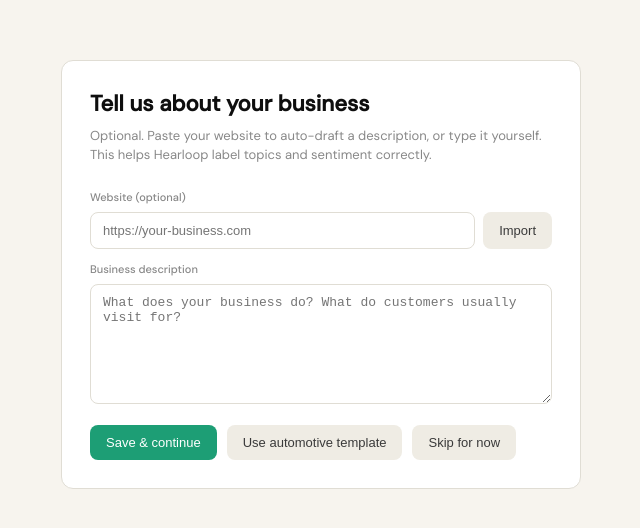
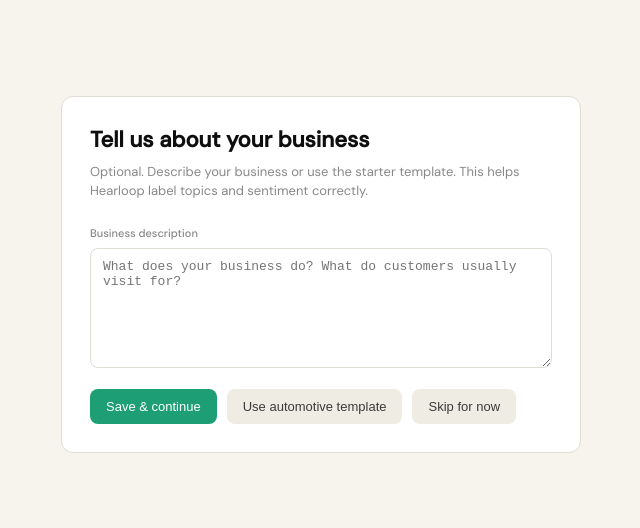
Before and after one commit to shubh209/Hearloop, a Next.js app in the folder apps/web/: page /onboarding in a window 1280 px wide. Shown: the part 126-654 px from the top of the page, without its empty margins (319-959 px from the left). Built offline with nearby package versions, Linux system fonts and the light colour scheme.

Commit message:
refactor(web): keep business context manual

```diff
--- a/apps/web/app/onboarding/page.tsx
+++ b/apps/web/app/onboarding/page.tsx
@@ -1,12 +1,8 @@
 "use client";
 
-import { useRef, useState } from "react";
+import { useState } from "react";
 import { useRouter } from "next/navigation";
-import {
-  BusinessContextImportBlock,
-  BusinessContextSource,
-  resolveBusinessContextSource,
-} from "../../components/BusinessContextImport";
+import { BusinessContextField } from "../../components/BusinessContextField";
 
 const AUTOMOTIVE_TEMPLATE =
   "Quick-service automotive shop. Common visits: oil change, tire rotation, brake service. " +
@@ -16,25 +12,15 @@ const AUTOMOTIVE_TEMPLATE =
 export default function OnboardingPage() {
   const router = useRouter();
   const [businessContext, setBusinessContext] = useState("");
-  const [websiteUrl, setWebsiteUrl] = useState("");
-  const [source, setSource] = useState<BusinessContextSource>("manual");
-  const importDraftRef = useRef<string | null>(null);
   const [loading, setLoading] = useState(false);
   const [error, setError] = useState("");
 
   const saveContext = async (
     context: string | null,
-    sourceOverride?: BusinessContextSource
+    source: "manual" | "template" = "manual"
   ) => {
     setLoading(true);
     setError("");
-    const resolvedSource = context
-      ? resolveBusinessContextSource(
-          context,
-          importDraftRef.current,
-          sourceOverride ?? source
-        )
-      : null;
 
     try {
       const res = await fetch("/api/partners/me/settings", {
@@ -42,8 +28,7 @@ export default function OnboardingPage() {
         headers: { "Content-Type": "application/json" },
         body: JSON.stringify({
           businessContext: context,
-          websiteUrl: websiteUrl.trim() || null,
-          businessContextSource: resolvedSource,
+          businessContextSource: context ? source : null,
         }),
       });
       if (!res.ok) {
@@ -60,8 +45,6 @@ export default function OnboardingPage() {
   };
 
   const useTemplate = () => {
-    importDraftRef.current = null;
-    setSource("template");
     setBusinessContext(AUTOMOTIVE_TEMPLATE);
     void saveContext(AUTOMOTIVE_TEMPLATE, "template");
   };
@@ -82,17 +65,13 @@ export default function OnboardingPage() {
       <div className="card">
         <h1>Tell us about your business</h1>
         <p>
-          Optional. Paste your website to auto-draft a description, or type it
-          yourself. This helps Hearloop label topics and sentiment correctly.
+          Optional. Describe your business or use the starter template. This
+          helps Hearloop label topics and sentiment correctly.
         </p>
 
-        <BusinessContextImportBlock
-          websiteUrl={websiteUrl}
-          onWebsiteUrlChange={setWebsiteUrl}
-          businessContext={businessContext}
-          onBusinessContextChange={setBusinessContext}
-          onSourceChange={setSource}
-          importDraftRef={importDraftRef}
+        <BusinessContextField
+          value={businessContext}
+          onChange={setBusinessContext}
         />
 
         <div className="actions">
--- /dev/null
+++ b/apps/web/components/BusinessContextField.tsx
@@ -0,0 +1,31 @@
+"use client";
+
+type Props = {
+  value: string;
+  onChange: (value: string) => void;
+};
+
+export function BusinessContextField({ value, onChange }: Props) {
+  return (
+    <>
+      <label style={{ fontSize: 11, fontWeight: 500, color: "var(--ink-3)" }}>
+        Business description
+      </label>
+      <textarea
+        style={{
+          width: "100%",
+          marginTop: 6,
+          minHeight: 120,
+          padding: "10px 12px",
+          borderRadius: 8,
+          border: "0.5px solid var(--paper-3)",
+          fontSize: 13,
+          resize: "vertical",
+        }}
+        placeholder="What does your business do? What do customers usually visit for?"
+        value={value}
+        onChange={(event) => onChange(event.target.value)}
+      />
+    </>
+  );
+}
--- a/apps/web/components/BusinessContextImport.tsx
+++ /dev/null
@@ -1,249 +0,0 @@
-"use client";
-
-import { useEffect, useRef, useState } from "react";
-
-export type BusinessContextSource =
-  | "manual"
-  | "template"
-  | "import"
-  | "import_edited";
-
-type ImportStatus = "idle" | "importing" | "success" | "error";
-
-const POLL_MS = 2000;
-const MAX_POLLS = 45;
-
-type Props = {
-  websiteUrl: string;
-  onWebsiteUrlChange: (url: string) => void;
-  businessContext: string;
-  onBusinessContextChange: (text: string) => void;
-  onSourceChange: (source: BusinessContextSource) => void;
-  importDraftRef: React.MutableRefObject<string | null>;
-};
-
-export function BusinessContextImportBlock({
-  websiteUrl,
-  onWebsiteUrlChange,
-  businessContext,
-  onBusinessContextChange,
-  onSourceChange,
-  importDraftRef,
-}: Props) {
-  const [importStatus, setImportStatus] = useState<ImportStatus>("idle");
-  const [importMessage, setImportMessage] = useState("");
-  const pollRef = useRef<ReturnType<typeof setInterval> | null>(null);
-
-  useEffect(() => {
-    return () => {
-      if (pollRef.current) clearInterval(pollRef.current);
-    };
-  }, []);
-
-  const stopPolling = () => {
-    if (pollRef.current) {
-      clearInterval(pollRef.current);
-      pollRef.current = null;
-    }
-  };
-
-  const friendlyError = (code?: string) => {
-    switch (code) {
-      case "ssrf_blocked":
-        return "That URL cannot be imported. Use your public HTTPS homepage.";
-      case "timeout":
-        return "The site took too long to respond. Try again or describe your business manually.";
-      case "scrape_empty":
-        return "We could not read useful text from that page. Try your homepage or enter text manually.";
-      case "rate_limited":
-        return "Import limit reached (3 per hour). Try again later or type your description.";
-      case "import_in_progress":
-        return "An import is already running. Wait for it to finish.";
-      default:
-        return "Import failed. You can still type your business description below.";
-    }
-  };
-
-  const pollImport = (importId: string) => {
-    let polls = 0;
-    stopPolling();
-
-    pollRef.current = setInterval(async () => {
-      polls += 1;
-      if (polls > MAX_POLLS) {
-        stopPolling();
-        setImportStatus("error");
-        setImportMessage("Import timed out. Try again or describe your business manually.");
-        return;
-      }
-
-      try {
-        const res = await fetch(
-          `/api/partners/me/business-context/import/${importId}`
-        );
-        const data = await res.json();
-
-        if (!res.ok) {
-          stopPolling();
-          setImportStatus("error");
-          setImportMessage(friendlyError(data.error));
-          return;
-        }
-
-        if (data.status === "pending") return;
-
-        stopPolling();
-
-        if (data.status === "completed" && data.draftContext) {
-          onBusinessContextChange(data.draftContext);
-          importDraftRef.current = data.draftContext;
-          onSourceChange("import");
-          if (data.websiteUrl) onWebsiteUrlChange(data.websiteUrl);
-          setImportStatus("success");
-          setImportMessage("Draft imported — review and save when ready.");
-          return;
-        }
-
-        setImportStatus("error");
-        setImportMessage(friendlyError(data.errorCode));
-      } catch {
-        stopPolling();
-        setImportStatus("error");
-        setImportMessage("Network error while checking import status.");
-      }
-    }, POLL_MS);
-  };
-
-  const startImport = async () => {
-    const url = websiteUrl.trim();
-    if (!url) {
-      setImportMessage("Enter your website URL first.");
-      setImportStatus("error");
-      return;
-    }
-
-    setImportStatus("importing");
-    setImportMessage("Reading your website… usually 10–20 seconds.");
-
-    try {
-      const res = await fetch("/api/partners/me/business-context/import", {
-        method: "POST",
-        headers: { "Content-Type": "application/json" },
-        body: JSON.stringify({ websiteUrl: url }),
-      });
-      const data = await res.json();
-
-      if (!res.ok) {
-        setImportStatus("error");
-        setImportMessage(friendlyError(data.error));
-        return;
-      }
-
-      pollImport(data.importId);
-    } catch {
-      setImportStatus("error");
-      setImportMessage("Network error. Try again or type your description.");
-    }
-  };
-
-  const handleContextChange = (text: string) => {
-    onBusinessContextChange(text);
-    if (importDraftRef.current && text.trim() !== importDraftRef.current.trim()) {
-      onSourceChange("import_edited");
-    } else if (importDraftRef.current && text.trim() === importDraftRef.current.trim()) {
-      onSourceChange("import");
-    }
-  };
-
-  return (
-    <>
-      <label style={{ fontSize: 11, fontWeight: 500, color: "var(--ink-3)" }}>
-        Website (optional)
-      </label>
-      <div
-        style={{
-          display: "flex",
-          gap: 8,
-          marginTop: 6,
-          marginBottom: 8,
-          flexWrap: "wrap",
-        }}
-      >
-        <input
-          style={{
-            flex: "1 1 200px",
-            padding: "10px 12px",
-            borderRadius: 8,
-            border: "0.5px solid var(--paper-3)",
-            fontSize: 13,
-          }}
-          placeholder="https://your-business.com"
-          value={websiteUrl}
-          onChange={(e) => onWebsiteUrlChange(e.target.value)}
-          disabled={importStatus === "importing"}
-        />
-        <button
-          type="button"
-          className="btn-ghost"
-          style={{
-            padding: "10px 16px",
-            borderRadius: 8,
-            fontSize: 13,
-            fontWeight: 500,
-            cursor: importStatus === "importing" ? "wait" : "pointer",
-            border: "none",
-            background: "var(--paper-2)",
-            color: "var(--ink-2)",
-          }}
-          disabled={importStatus === "importing"}
-          onClick={startImport}
-        >
-          {importStatus === "importing" ? "Importing…" : "Import"}
-        </button>
-      </div>
-
-      {importMessage && (
-        <p
-          style={{
-            fontSize: 12,
-            color: importStatus === "error" ? "var(--red)" : "var(--ink-3)",
-            marginBottom: 12,
-            lineHeight: 1.4,
-          }}
-        >
-          {importMessage}
-        </p>
-      )}
-
-      <label style={{ fontSize: 11, fontWeight: 500, color: "var(--ink-3)" }}>
-        Business description
-      </label>
-      <textarea
-        style={{
-          width: "100%",
-          marginTop: 6,
-          minHeight: 120,
-          padding: "10px 12px",
-          borderRadius: 8,
-          border: "0.5px solid var(--paper-3)",
-          fontSize: 13,
-          resize: "vertical",
-        }}
-        placeholder="What does your business do? What do customers usually visit for?"
-        value={businessContext}
-        onChange={(e) => handleContextChange(e.target.value)}
-      />
-    </>
-  );
-}
-
-export function resolveBusinessContextSource(
-  context: string,
-  importDraft: string | null,
-  explicitSource: BusinessContextSource
-): BusinessContextSource {
-  if (explicitSource === "template") return "template";
-  if (importDraft && context.trim() !== importDraft.trim()) return "import_edited";
-  if (importDraft && context.trim() === importDraft.trim()) return "import";
-  return explicitSource === "import_edited" ? "import_edited" : "manual";
-}
```
Also changed, not shown: apps/web/components/EmbedSettingsPanel.tsx (+7 -30 lines).
